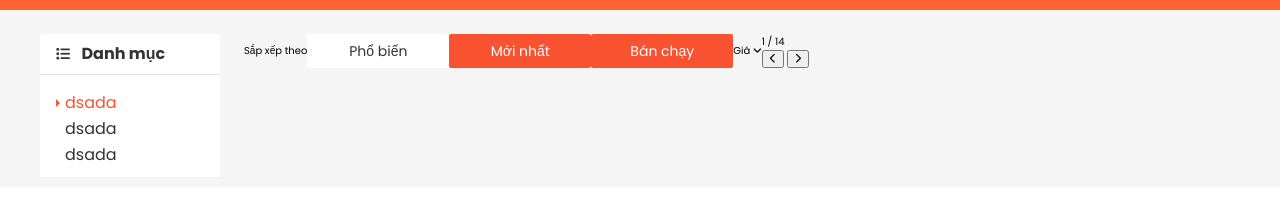
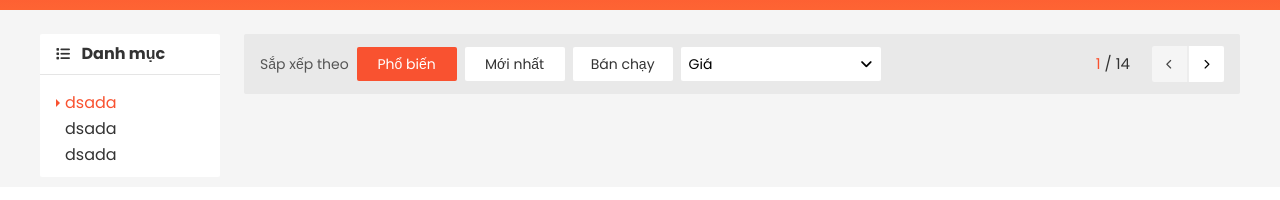
Before and after one commit to thaiduong1705/shopee, a plain HTML site: page index.html in a window 1280 px wide. Shown: the part 110-310 px from the top of the page. Drawn offline with nearby package versions, Linux system fonts and the light colour scheme.

Commit message:
bài 153

```diff
--- a/assets/css/main.css
+++ b/assets/css/main.css
@@ -909,5 +909,86 @@
 /* Home */
 .home-filter {
     display: flex;
-    align-items: center ;
+    align-items: center;
+    justify-content: space-between;
+    background-color: rgba(0, 0, 0, 0.05);
+    padding: 12px 16px;
+    border-radius: 2px;
 }
+
+.home-filter__group {
+    display: flex;
+    align-items: center;
+    column-gap: 8px;
+}
+
+.home-filter__title {
+    font-size: 1.4rem;
+    color: #555;
+}
+
+.filter-btn {
+    min-width: 100px;
+}
+
+.filter-btn--active {
+    color: var(--white-color);
+    background-color: var(--primary-color);
+}
+
+.select-input {
+    width: 200px;
+    background-color: var(--white-color);
+    border-radius: 2px;
+    display: flex;
+    justify-content: space-between;
+    align-items: center;
+    height: 34px;
+    font-size: 1.4rem;
+    padding: 0 8px;
+    cursor: pointer;
+}
+
+.home-filter__paginator {
+    display: flex;
+    align-items: center;
+}
+
+.home-filter__paginator-num {
+    font-size: 1.5rem;
+    color: var(--text-color);
+    margin-right: 22px;
+}
+.home-filter__paginator-current {
+    color: var(--primary-color);
+}
+
+.home-filter__paginator-controls {
+    border-radius: 2px;
+    overflow: hidden;
+    display: flex;
+    width: 72px;
+    height: 36px;
+}
+.home-filter__paginator-controls--prev,
+.home-filter__paginator-controls--next {
+    flex: 1;
+    display: flex;
+    background-color: var(--white-color);
+    text-decoration: none;
+    align-items: center;
+    cursor: pointer;
+    justify-content: center;
+    border: none;
+}
+.home-filter__paginator-controls--prev {
+    border-right: 1px solid #eee;
+}
+.home-filter__paginator-controls--next {
+    border-left: 1px solid #eee;
+}
+.home-filter__paginator--disabled {
+    cursor: default;
+    background-color: #f9f9f9;
+    opacity: 0.7;
+}
--- a/index.html
+++ b/index.html
@@ -274,18 +274,19 @@
 
                     <div class="grid__column-10">
                         <div class="home-filter">
+                            <div class="home-filter__group">
                                 <span class="home-filter__title">
                                     Sắp xếp theo
                                 </span>
-                            <button class="btn ">Phổ biến</button>
-                            <button class="btn btn--primary">Mới nhất</button>
-                            <button class="btn btn--primary">Bán chạy</button>
+                                <button class="btn filter-btn filter-btn--active">Phổ biến</button>
+                                <button class="btn filter-btn">Mới nhất</button>
+                                <button class="btn filter-btn">Bán chạy</button>
 
                                 <div class="select-input">
                                     <span class="select-input__label">Giá</span>
                                     <i class="fa-solid fa-angle-down"></i>
                                 </div>
-
+                            </div>
                             <div class="home-filter__paginator">
                                 <span class="home-filter__paginator-num">
                                     <span class="home-filter__paginator-current">1</span>
@@ -293,7 +294,7 @@
                                     <span class="home-filter__paginator-total">14</span>
                                 </span>
                                 <div class="home-filter__paginator-controls">
-                                    <button class="home-filter__paginator-controls--prev">
+                                    <button class="home-filter__paginator-controls--prev home-filter__paginator--disabled">
                                         <i class="fa-solid fa-chevron-left"></i>
                                     </button>
                                     <button class="home-filter__paginator-controls--next">
```
Lines whose indentation alone changed are shown as unchanged.
